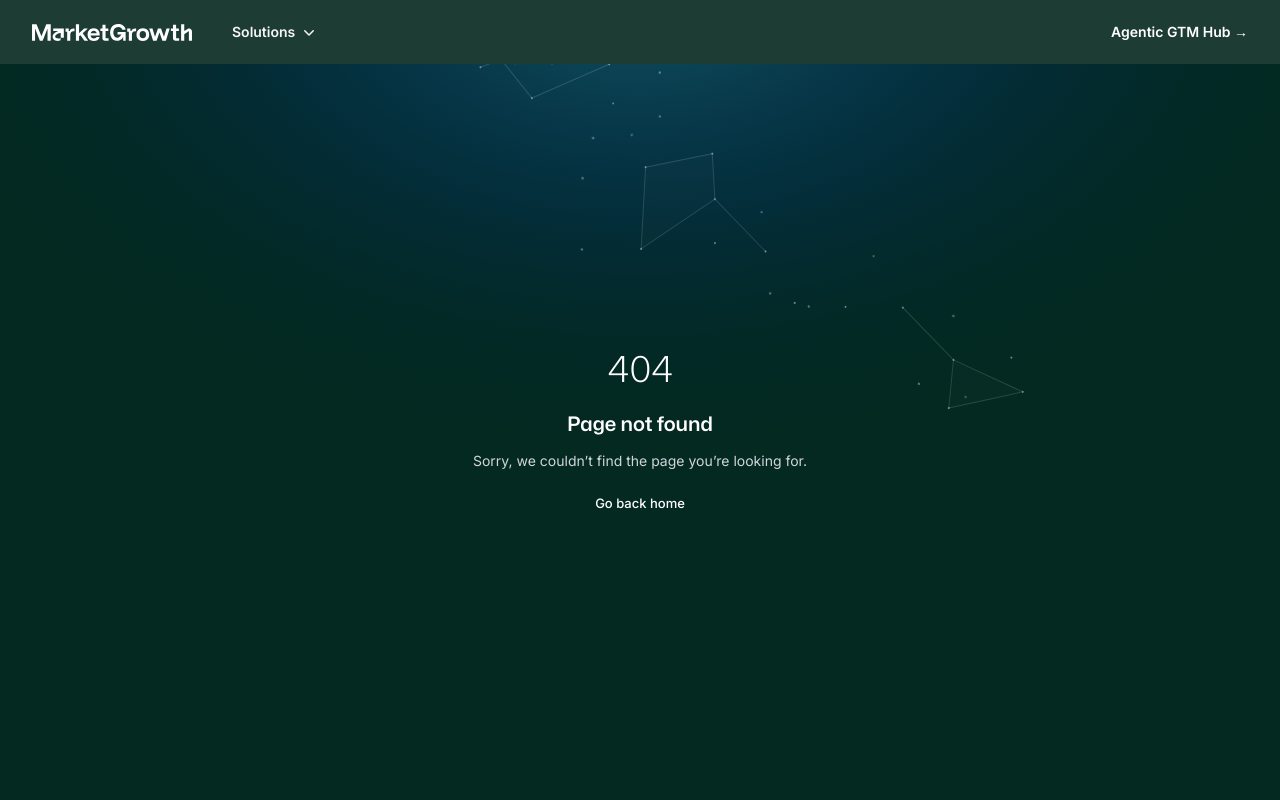
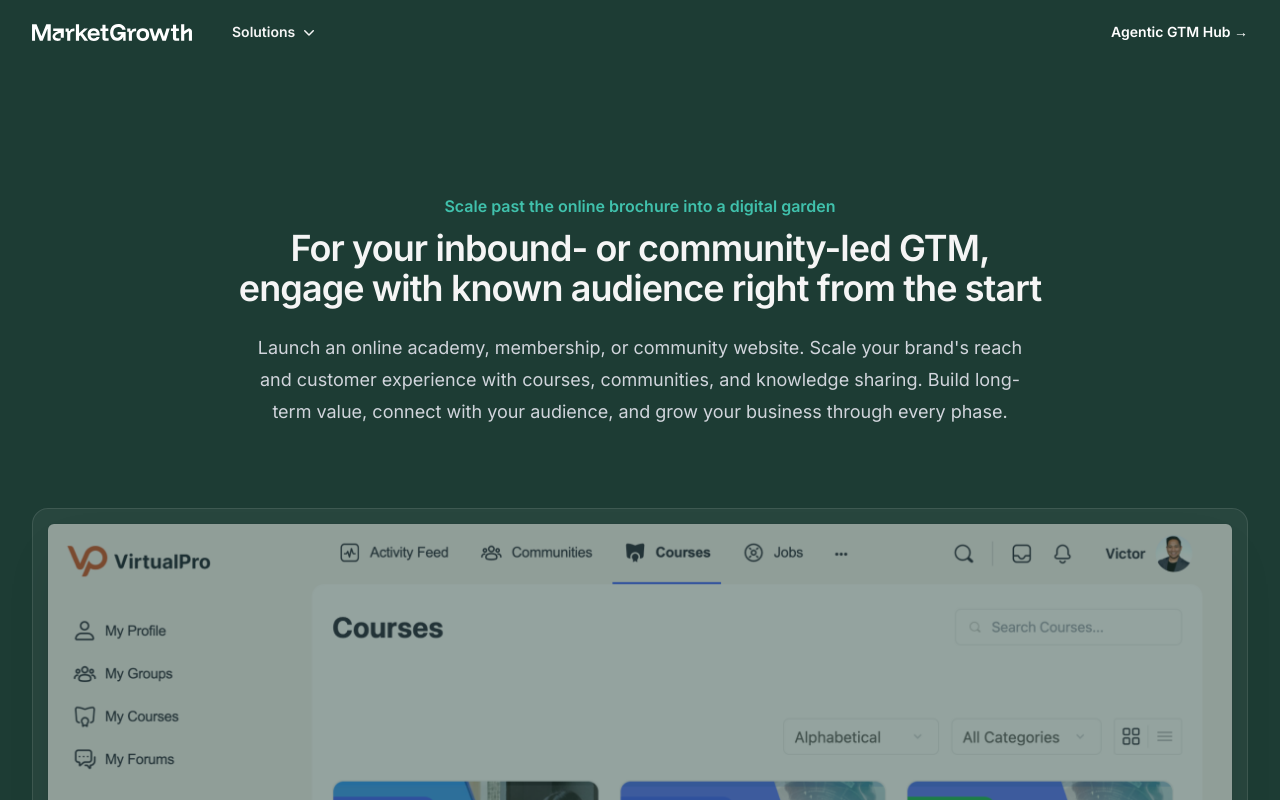
Before and after one commit to growthUx/mgio, a Next.js app: page /digital-garden in a window 1280 px wide. Before the commit this address had no page. Shown: the top 800 px of the page. Built offline with nearby package versions, Linux system fonts and the light colour scheme.

Commit message:
Update to digital garden

```diff
--- a/src/app/platform/PlatformPage.jsx
+++ b/src/app/digital-garden/PlatformPage.jsx
@@ -94,12 +94,12 @@ export default function PlatformPage() {
       <main className="relative isolate">
         <div id="digital-engagement-platform" className="mx-auto mt-20 pt-12 pb-4 max-w-7xl px-6 lg:px-8 lg:pb-12">
           <div className="mx-auto max-w-4xl sm:text-center">
-            <h2 className="text-base/7 font-semibold text-[#40C1AC]">Digital Engagement Platform</h2>
+            <h2 className="text-base/7 font-semibold text-[#40C1AC]">Scale past the online brochure into a digital garden</h2>
             <p className="mt-2 text-2xl font-semibold tracking-tight text-pretty text-[#f5f5f5] sm:text-4xl sm:text-balance">
-              Launch an online academy, membership, or community website
+              For your inbound- or community-led GTM, engage with known audience right from the start
             </p>
             <p className="mt-6 max-w-3xl  mx-auto text-lg/8 text-gray-300">
-            Scale your brand&apos;s reach and customer experience with courses, communities, and knowledge sharing. Build long-term value, connect with your audience, earn recurring income, and grow your business through every phase.
+            Launch an online academy, membership, or community website. Scale your brand&apos;s reach and customer experience with courses, communities, and knowledge sharing. Build long-term value, connect with your audience, and grow your business through every phase.
             </p>
           </div>
         </div>
--- a/src/components/Footer.jsx
+++ b/src/components/Footer.jsx
@@ -4,7 +4,7 @@ import clsx from 'clsx'
 const footerNavigation = {
   solutions: [
     { name: 'AI Automation Agency', href: '/#ai-automation' },
-    { name: 'Digital Engagement Platform', href: '/platform' },
+    { name: 'Digital Engagement Platform', href: '/digital-garden' },
     { name: 'Analytics and Reporting', href: '/#analytics-reporting' },
     // { name: 'Pricing', href: '/pricing' }
   ],
--- a/src/components/Nav.jsx
+++ b/src/components/Nav.jsx
@@ -15,8 +15,8 @@ import {
 } from '@heroicons/react/24/outline'
 
 const engagement = [
-  { name: 'Digital Engagement', target: "_self", href: '/platform', icon: UsersIcon },
   { name: 'AI Workflow Automation', target: "_self", href: '/#ai-automation', icon: ShieldCheckIcon },
+  { name: 'Digital Engagement', target: "_self", href: '/digital-garden', icon: UsersIcon },
   { name: 'Analytics & Reporting', target: "_self", href: '/#analytics-reporting', icon: ChartBarSquareIcon },
 ]
 const resources = [
```
Also changed, not shown: src/app/digital-garden/page.jsx (renamed from src/app/platform/page.jsx).
